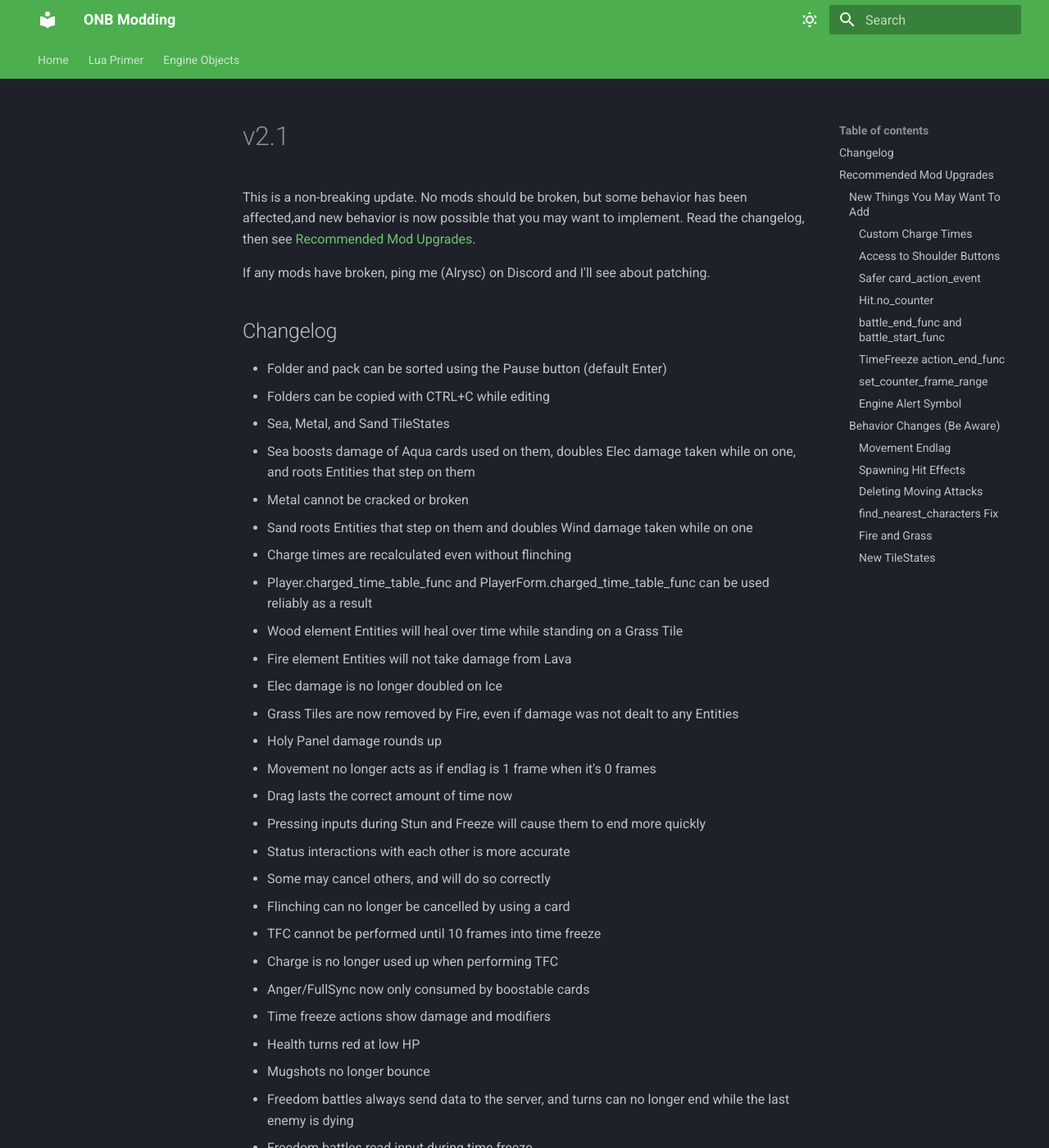
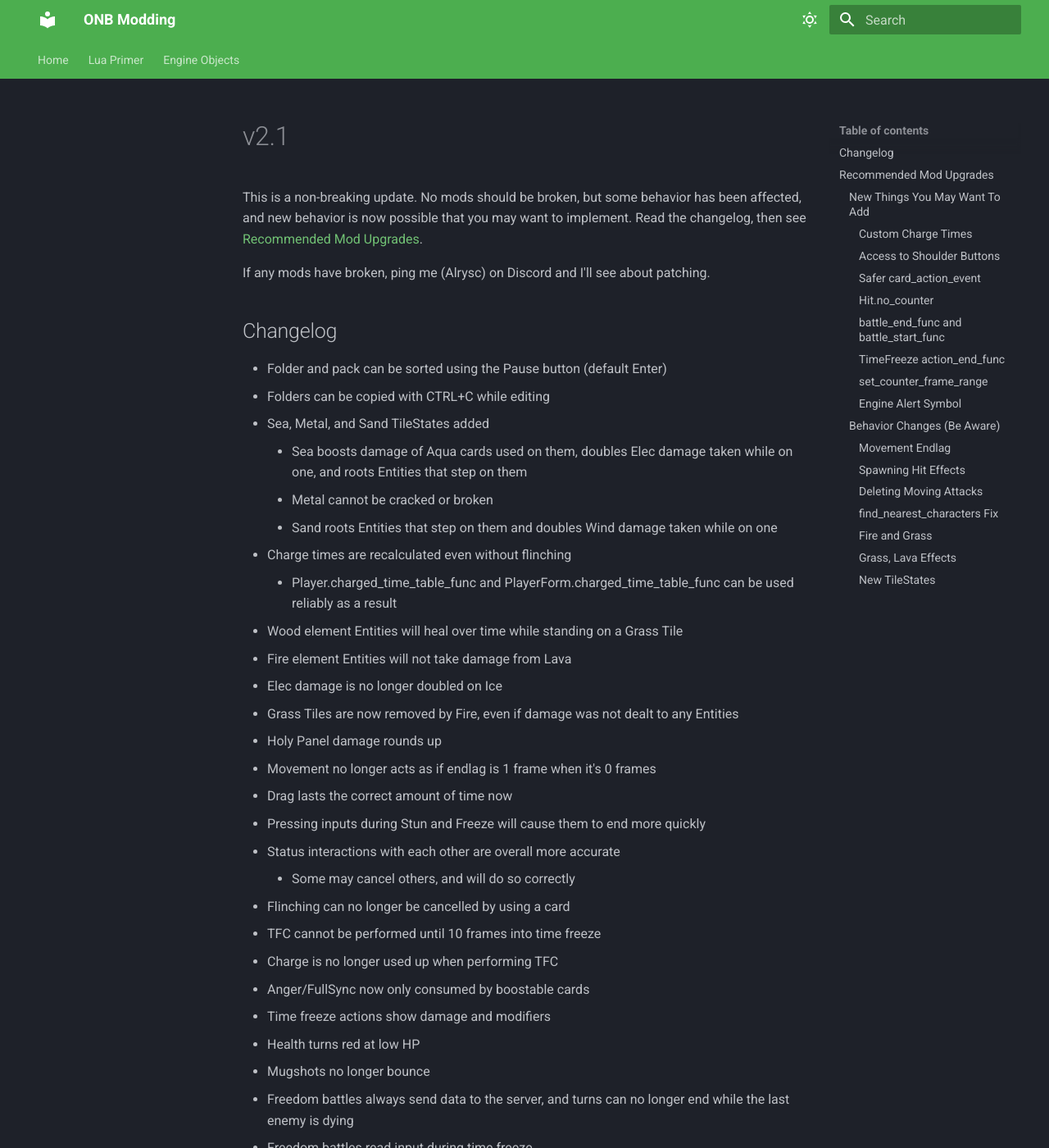
Before and after one commit to Alrysc/onb_docs, an MkDocs documentation site: the page built from docs/updates/v2.1.md, in a window 1280 px wide and 1400 px high. Shown: the whole window at 82% size. Built offline with MkDocs 1.6.1 and Material for MkDocs 9.7.7, drawn with Linux system fonts in a browser that asks for light colours; some of the changed text lies outside the part shown.

Commit message:
Fix typos

```diff
--- a/docs/updates/v2.1.md
+++ b/docs/updates/v2.1.md
@@ -1,6 +1,6 @@
 # v2.1
 This is a non-breaking update. No mods should be broken, but some behavior has
-been affected,and new behavior is now possible that you may want to implement.
+been affected, and new behavior is now possible that you may want to implement.
 Read the changelog, then see [Recommended Mod Upgrades](#recommended-mod-upgrades).
 
 If any mods have broken, ping me (Alrysc) on Discord and I'll see about patching.
@@ -8,12 +8,12 @@
 ## Changelog
 * Folder and pack can be sorted using the Pause button (default Enter)
 * Folders can be copied with CTRL+C while editing
-* Sea, Metal, and Sand TileStates
-  * Sea boosts damage of Aqua cards used on them, doubles Elec damage taken while on one, and roots Entities that step on them
-  * Metal cannot be cracked or broken
-  * Sand roots Entities that step on them and doubles Wind damage taken while on one
+* Sea, Metal, and Sand TileStates added
+    * Sea boosts damage of Aqua cards used on them, doubles Elec damage taken while on one, and roots Entities that step on them
+    * Metal cannot be cracked or broken
+    * Sand roots Entities that step on them and doubles Wind damage taken while on one
 * Charge times are recalculated even without flinching
-  * Player.charged_time_table_func and PlayerForm.charged_time_table_func can be used reliably as a result
+    * Player.charged_time_table_func and PlayerForm.charged_time_table_func can be used reliably as a result
 * Wood element Entities will heal over time while standing on a Grass Tile
 * Fire element Entities will not take damage from Lava
 * Elec damage is no longer doubled on Ice
@@ -22,8 +22,8 @@
 * Movement no longer acts as if endlag is 1 frame when it's 0 frames
 * Drag lasts the correct amount of time now
 * Pressing inputs during Stun and Freeze will cause them to end more quickly
-* Status interactions with each other is more accurate
-  * Some may cancel others, and will do so correctly
+* Status interactions with each other are overall more accurate
+    * Some may cancel others, and will do so correctly
 * Flinching can no longer be cancelled by using a card
 * TFC cannot be performed until 10 frames into time freeze
 * Charge is no longer used up when performing TFC
@@ -241,6 +241,15 @@
 handled this interaction on their own in v2.0 can now remove their implementation, as
 the engine will handle it.
 
+#### Grass, Lava Effects
+Grass now heals Wood Entities. If your Player mods have implemented a sort of grass heal,
+you can now remove this and rely on the engine's. If you do not, your healing effect will
+stack with the engine's.
+
+Fire Entities are no longer harmed by Lava Tiles. If you have added FloatShoes to your
+Player mods only to recreate this interaction in v2.0, you can now remove the FloatShoes
+and remain immune to Lava.
+
 #### New TileStates
 Because of the new TileStates (Sea, Metal, Sand), mods that attempted to change Tiles
 on the Field to any TileState (e.g. a mod that picks random TileStates each time)
```
Also changed, not shown: other parts of docs/updates/v2.1.md (+4 -4 lines).
